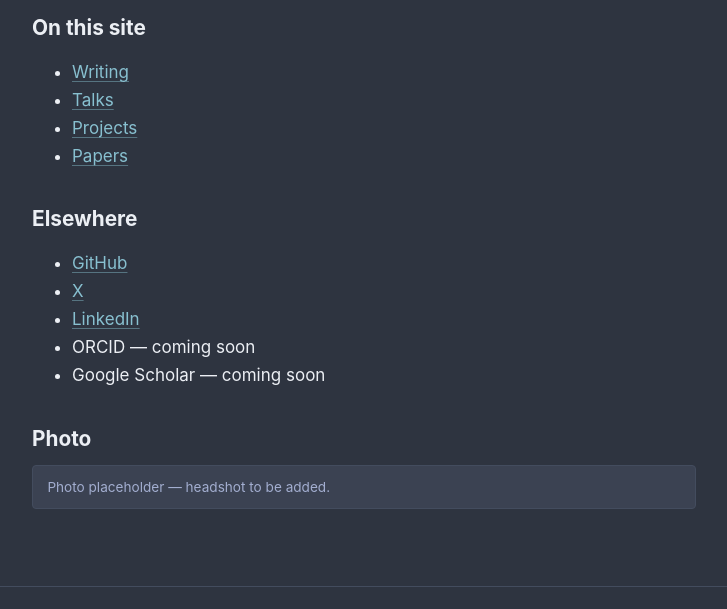
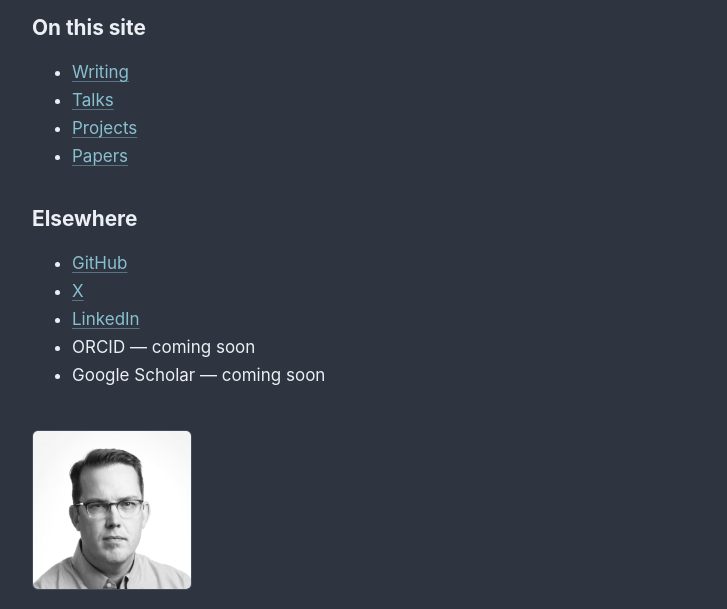
Before and after one commit to imaurer/imaurer.github.io, an Astro site in the folder astro/: page /about in a window 1280 px wide. Shown: the part 437-1046 px from the top of the page, without its empty margins (276-1003 px from the left). Built offline with nearby package versions, Linux system fonts and the light colour scheme; Astro itself is replaced by a stand-in of ours.

Commit message:
Add the photo to the bottom of the About page

```diff
--- a/astro/src/pages/about.astro
+++ b/astro/src/pages/about.astro
@@ -40,6 +40,12 @@ import Base from '../layouts/Base.astro';
     <li>Google Scholar — coming soon</li>
   </ul>
 
-  <h2>Photo</h2>
-  <p class="note">Photo placeholder — headshot to be added.</p>
+  <img
+    class="about-photo"
+    src="/images/avatar.png"
+    alt="Ian Maurer"
+    width="160"
+    height="160"
+    loading="lazy"
+  />
 </Base>
--- a/astro/src/styles/global.css
+++ b/astro/src/styles/global.css
@@ -460,6 +460,14 @@ main {
   color: var(--text-faint);
   min-width: 4.5rem;
 }
+.about-photo {
+  display: block;
+  width: 160px;
+  height: auto;
+  margin-top: 2.5rem;
+  border: 1px solid var(--border);
+  border-radius: 6px;
+}
 .note {
   font-size: 0.85rem;
   color: var(--text-faint);
```
